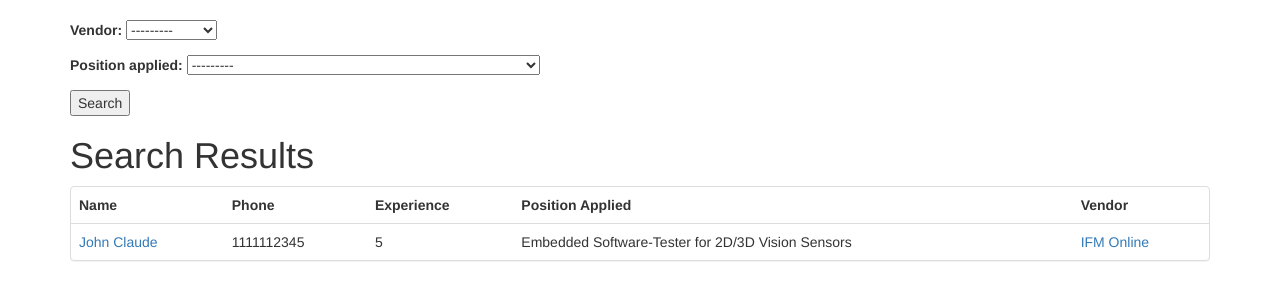
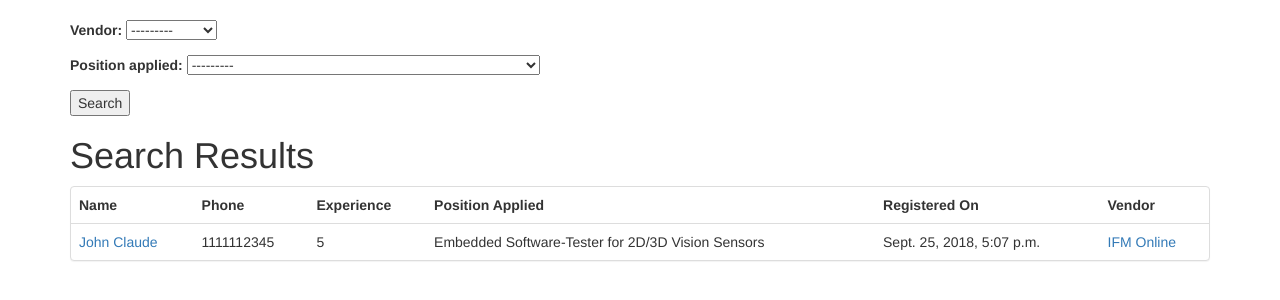
Before and after one commit to rahulkriplani/django-interview-manager, a Django app: a page that uses Evaluator/templates/all_candidates.html in a window 1280 px wide. Shown: the part 72-372 px from the top of the page. Run offline with Django 3.2, Linux system fonts and the light colour scheme; a user stored in the database is signed in; data comes from the database, SQL or seed files in the repository; both versions use the stored data as it was after the commit; parts of the project's set-up code (start-up, migrations or seed data) failed here and were passed over; some libraries are stand-ins or nearby versions.

Commit message:
Candi search result shows date. Extra Save button removed from add interview page

```diff
--- a/Evaluator/models.py
+++ b/Evaluator/models.py
@@ -62,6 +62,7 @@ class Candidate(models.Model):
     experience = models.PositiveIntegerField()
     position_applied = models.ForeignKey(Position)
     vendor = models.ForeignKey(Vendor, null=True)
+    created_at = models.DateTimeField(default=timezone.now, editable=False)
 
 
     def __str__(self):  # __unicode__ on Python 2
--- a/Evaluator/templates/add_interview.html
+++ b/Evaluator/templates/add_interview.html
@@ -11,7 +11,7 @@
                 {% csrf_token %}
                 {{ form.as_p }}
                 <p>Note: Date format is yyyy-mm-dd</p>
-                <button type="submit">Save</button>
+
             </div>
             {{formset.management_form}}
             <hr>
--- a/Evaluator/templates/all_candidates.html
+++ b/Evaluator/templates/all_candidates.html
@@ -15,6 +15,7 @@
                 <th>Phone</th>
                 <th>Experience</th>
                 <th>Position Applied</th>
+                <th>Registered On</th>
                 <th>Vendor</th>
             </tr>
     {% for candidate in filter.qs %}
@@ -23,6 +24,7 @@
         <td>{{ candidate.contact_primary }} </td>
         <td>{{ candidate.experience }} </td>
         <td>{{ candidate.position_applied }} </td>
+        <td>{{ candidate.created_at }} </td>
         <td><a href={% url 'Evaluator:vendor_details' candidate.vendor.pk %}>{{ candidate.vendor }} </td>
     </tr>
     {% endfor %}
```
Also changed, not shown: Evaluator/migrations/0024_candidate_created_at.py (added), db.sqlite3.
